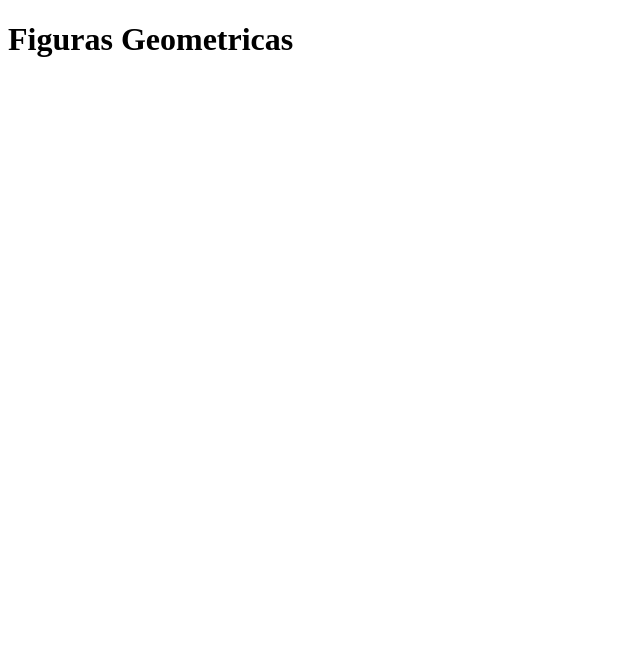
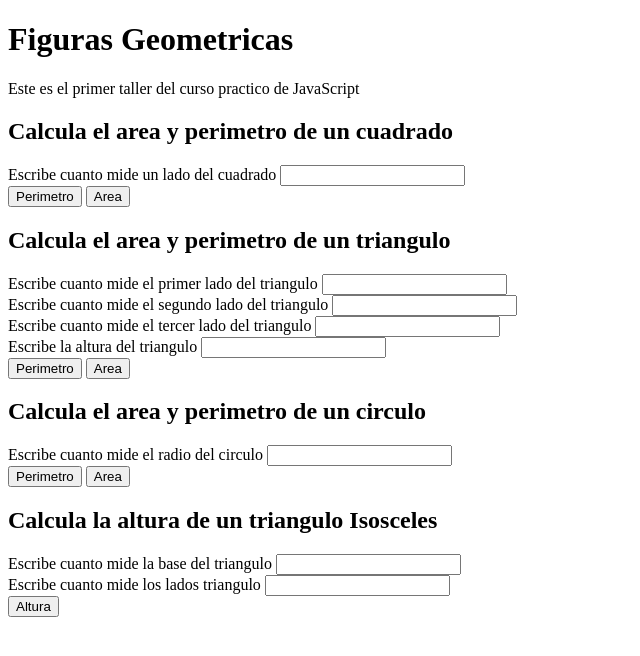
Before and after one commit to deligo21/curso-practico-javascript, a plain HTML site: page figuras.html in a window 1280 px wide. Shown: the whole page, without its empty margins (0-640 px from the left). Drawn offline with Linux system fonts and the light colour scheme.

Commit message:
Taller de figuras geometricas concluido

```diff
--- a/figuras.html
+++ b/figuras.html
@@ -7,7 +7,61 @@
     <title>Figuras geometricas</title>
 </head>
 <body>
-    <h1>Figuras Geometricas</h1>
+    <header>
+        <h1>Figuras Geometricas</h1>
+        <p>Este es el primer taller del curso practico de JavaScript</p>
+    </header>
+
+    <section>
+        <h2>Calcula el area y perimetro de un cuadrado</h2>
+        <form action="">
+            <label for="inputCuadrado">Escribe cuanto mide un lado del cuadrado</label>
+            <input type="number" id="InputCuadrado">
+            <br>
+            <button type="button" onclick="calcularPerimetroCuadrado()">Perimetro</button>
+            <button type="button" onclick="calcularAreaCuadrado()">Area</button>
+        </form>
+    </section>
+
+    <section>
+        <h2>Calcula el area y perimetro de un triangulo</h2>
+        <form action="">
+            <label for="inputTriangulo1">Escribe cuanto mide el primer lado del triangulo</label>
+            <input type="number" id="inputTriangulo1"><br>
+            <label for="inputTriangulo2">Escribe cuanto mide el segundo lado del triangulo</label>
+            <input type="number" id="inputTriangulo2"><br>
+            <label for="inputTriangulo3">Escribe cuanto mide el tercer lado del triangulo</label>
+            <input type="number" id="inputTriangulo3"><br>
+            <label for="alturaTriangulo">Escribe la altura del triangulo</label>
+            <input type="number" id="alturaTriangulo"><br>
+            <button type="button" onclick="calcularPerimetroTriangulo()">Perimetro</button>
+            <button type="button" onclick="calcularAreaTriangulo()">Area</button>
+        </form>
+    </section>
+
+    <section>
+        <h2>Calcula el area y perimetro de un circulo</h2>
+        <form action="">
+            <label for="inputCuadrado">Escribe cuanto mide el radio del circulo</label>
+            <input type="number" id="inputCirculo">
+            <br>
+            <button type="button" onclick="calcularPerimetroCirculo()">Perimetro</button>
+            <button type="button" onclick="calcularAreaCirculo()">Area</button>
+        </form>
+    </section>
+
+    <section>
+        <h2>Calcula la altura de un triangulo Isosceles</h2>
+        <form action="">
+            <label for="inputIsosceles1">Escribe cuanto mide la base del triangulo</label>
+            <input type="number" id="inputIsosceles1">
+            <br>
+            <label for="inputIsosceles2">Escribe cuanto mide los lados triangulo</label>
+            <input type="number" id="inputIsosceles2">
+            <br>
+            <button type="button" onclick="calcularAlturaIsosceles()">Altura</button>
+        </form>
+    </section>
 
     <script src="./figuras.js"></script>
 </body>
--- a/figuras.js
+++ b/figuras.js
@@ -15,10 +15,10 @@ console.groupEnd();
 //Codigo del triangulo
 console.group("Triangulo");
 
-const ladoTriangulo1 = 6;
-const ladoTriangulo2 = 6;
-const baseTriangulo = 4;
-const alturaTriangulo = 5.5;
+// const ladoTriangulo1 = 6;
+// const ladoTriangulo2 = 6;
+// const baseTriangulo = 4;
+// const alturaTriangulo = 5.5;
 
 
 const perimetroTriangulo = (lado1, lado2, base) => lado1 + lado2 + base;
@@ -53,3 +53,70 @@ const areaCirculo = radio => (radio * radio) * Math.PI;
 // console.log("El area del circulo es: " + areaCirculo + " cm^2");
 
 console.groupEnd();
+
+//Triangulo Isosceles
+
+const alturaTrianguloIsosceles = (base, lado) => Math.sqrt(Math.pow(lado, 2) - (Math.pow(base, 2)/ 4))
+
+
+//Aqui interactuamos con el html
+function calcularPerimetroCuadrado(){
+    const input = document.getElementById("InputCuadrado");
+    const value = input.value;
+
+    const perimetro = perimetroCuadrado(value);
+    alert(perimetro);
+}
+
+function calcularAreaCuadrado(){
+    const input = document.getElementById("InputCuadrado");
+    const value = input.value;
+
+    const area = areaCuadrado(value);
+    alert(area);
+}
+
+function calcularPerimetroTriangulo(){
+    const input1 = document.getElementById("inputTriangulo1");
+    const value1 = Number(input1.value);
+    const input2 = document.getElementById("inputTriangulo2");
+    const value2 = Number(input2.value);
+    const base = document.getElementById("inputTriangulo3");
+    const value3 = Number(base.value);
+    const perimetro = perimetroTriangulo(value1,value2,value3);
+    alert("El perimetro del triangulo es: " + perimetro);
+}
+
+function calcularAreaTriangulo(){
+    const input1 = document.getElementById("alturaTriangulo");
+    const value1 = Number(input1.value);
+    const base = document.getElementById("inputTriangulo3");
+    const value3 = Number(base.value);
+    const area = areaTriangulo(value1, value3);
+    alert("El area del triangulo es: " + area);
+}
+
+function calcularPerimetroCirculo(){
+    const input = document.getElementById("inputCirculo");
+    const value = input.value;
+
+    const perimetro = perimetroCirculo(value);
+    alert(perimetro);
+}
+
+function calcularAreaCirculo(){
+    const input = document.getElementById("inputCirculo");
+    const value = input.value;
+
+    const area = areaCirculo(value);
+    alert(area);
+}
+
+function calcularAlturaIsosceles(){
+    const input1 = document.getElementById("inputIsosceles1");
+    const value1 = Number(input1.value);
+    const input2 = document.getElementById("inputIsosceles2");
+    const value2 = Number(input2.value);
+    const altura = alturaTrianguloIsosceles(value1, value2);
+    alert("El area del triangulo es: " + altura);
+}
```
